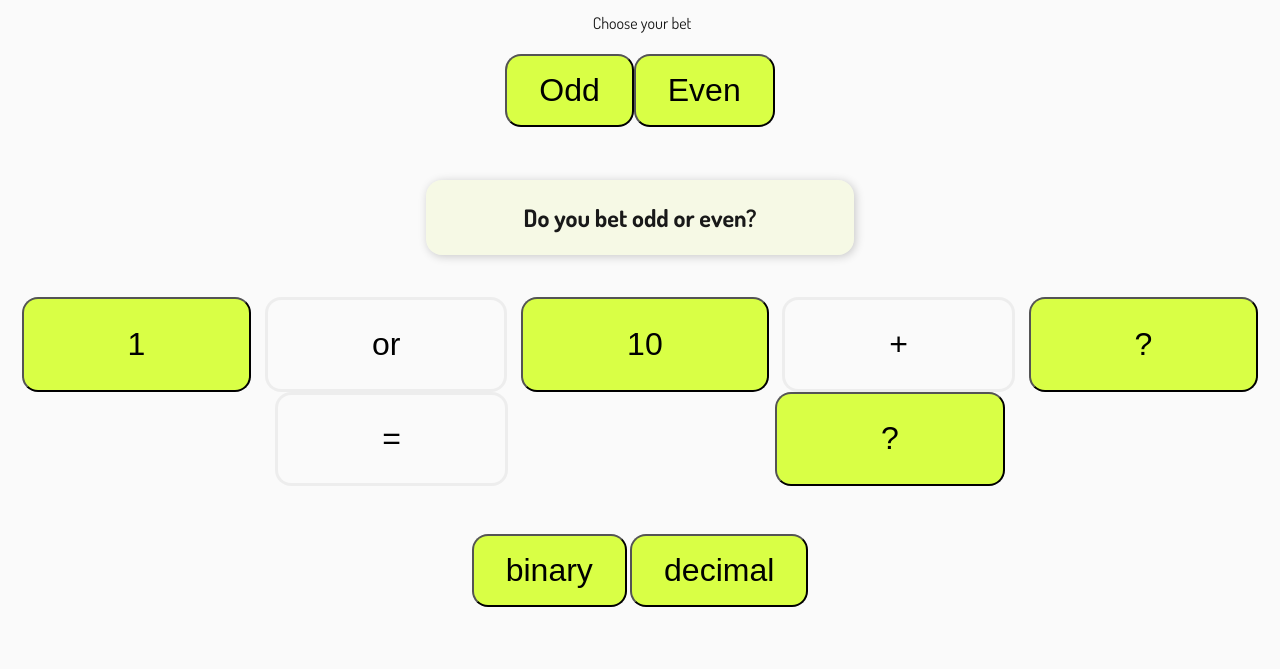
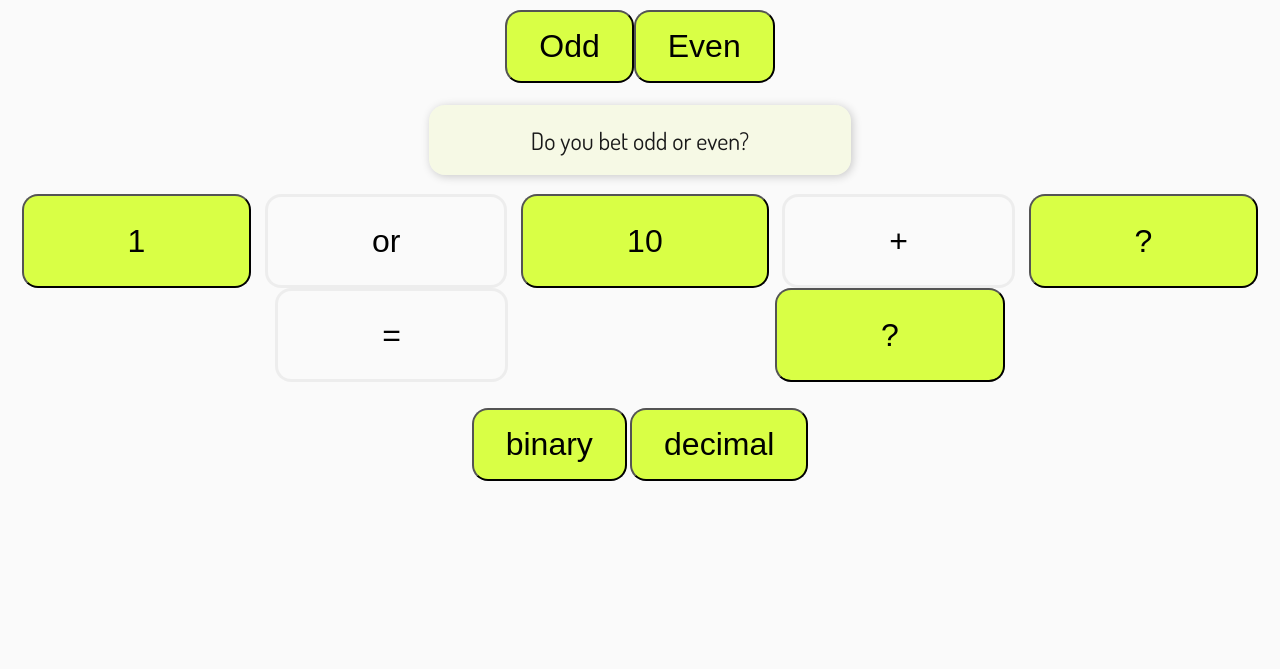
Before and after one commit to RemiSlanina/test, a plain HTML site: page index.html in a window 1280 px wide. Shown: the part 131-800 px from the top of the page. Drawn offline with Linux system fonts and the light colour scheme.

Commit message:
fixed some design issues

```diff
--- a/odds-and-evens-style.css
+++ b/odds-and-evens-style.css
@@ -1,14 +1,20 @@
 @import url('https://fonts.googleapis.com/css2?family=Libre+Franklin:ital,wght@0,100..900;1,100..900&display=swap');
 @import url('https://fonts.googleapis.com/css2?family=Dosis:wght@200..800&family=Libre+Franklin:ital,wght@0,100..900;1,100..900&display=swap');
-/* * {
+/*  * {
      border: 1px solid black;
-} */
+}  */
 body {
     background-color: rgb(250, 250, 250);
     color: rgb(25, 25, 25);
     text-align: center;
     align-items: center;
     font-family: Dosis, 'Libre Franklin', sans-serif;
+}
+h1 {
+    margin: 0.8rem;
+}
+p{
+    margin: 0.24rem;
 }
 #game {
     width: 100dvw;
@@ -18,10 +24,18 @@ body {
     display:flex;
     flex-direction: column;
     align-items: center;
+} .centered-legend{
+    text-align: center;
+    width: 100%;
+    margin-bottom: 0.4rem;
+} legend{
+    align-items: center;
+    text-align: center;
 }
 #button-container{
     display: flex;
     flex-direction: row;
+    margin: 0.4rem;
 }
 .bet-options{
     border: none;
@@ -29,35 +43,29 @@ body {
     flex-direction: column;
     align-items: center;
     text-align: center;
-}
-.centered-legend{
-    text-align: center;
-    width: 100%;
-    margin-bottom: 1rem;
-}
-legend{
-    align-items: center;
-    text-align: center;
-}
-#game-container{
+    /* background-color: red; */
+}#talk-back-display-container {
+    min-height: 2dvh;
+    display: flex;
+    justify-content: center;
+    /* background-color: blue; */
+} #talk-back-display {
+    background-color: #E7F294;
+    background-color: hsla(67, 78%, 76%, 0.2);
+    min-width: 30dvw;
+    border-radius: 1rem;
+    padding: 1.2rem;
+    margin-top: 0.4rem;
+    margin-bottom: 1.2rem;
+    box-shadow: 0.1rem 0.1rem 0.6rem rgba(0, 0, 0, 0.2);
+}h2 {
+    font-weight: 400;
+} #game-container{
     min-height: 20dvh;
     display: flex;
     justify-content: space-evenly;
     font-size: 3rem;
     flex-wrap: wrap;
-}
-#talk-back-display-container {
-    min-height: 20dvh;
-    display: flex;
-    justify-content: center;
-} #talk-back-display {
-    background-color: #E7F294;
-    background-color: hsla(67, 78%, 76%, 0.2);
-    margin: auto;
-    padding: 1.4rem;
-    min-width: 30dvw;
-    border-radius: 1rem;
-    box-shadow: 0.1rem 0.1rem 0.6rem rgba(0, 0, 0, 0.2);
 }
 button {
     background-color: #D9FF45;
@@ -90,8 +98,9 @@ button:hover {
     background-color: hsla(0, 0%, 50%, 0.5);
 }
 .number-system-container {
-    padding: 3rem;
+    padding: 1.6rem;
 }
+
 @media screen and (max-width: 992px) {
     #game-container{
 
```
